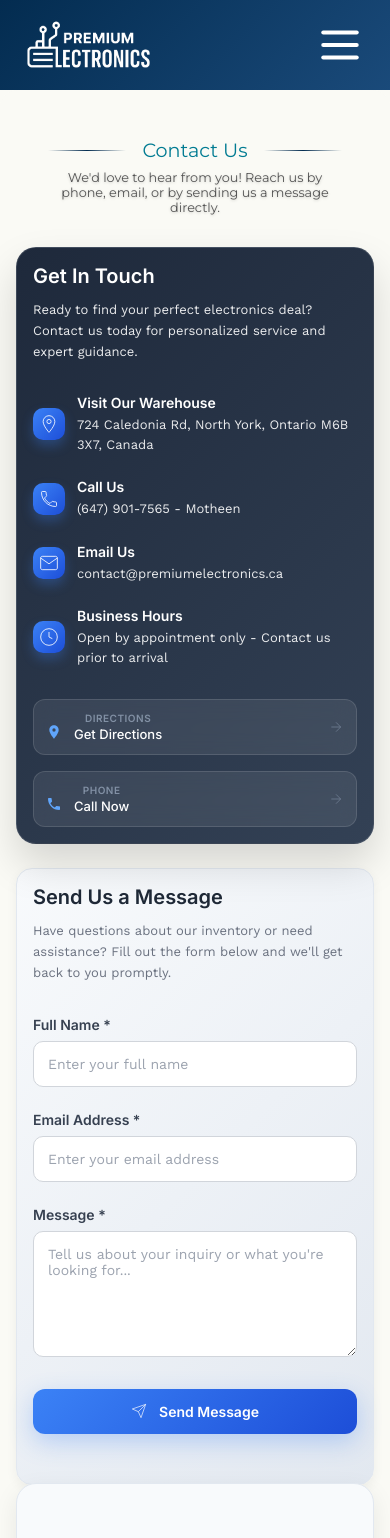
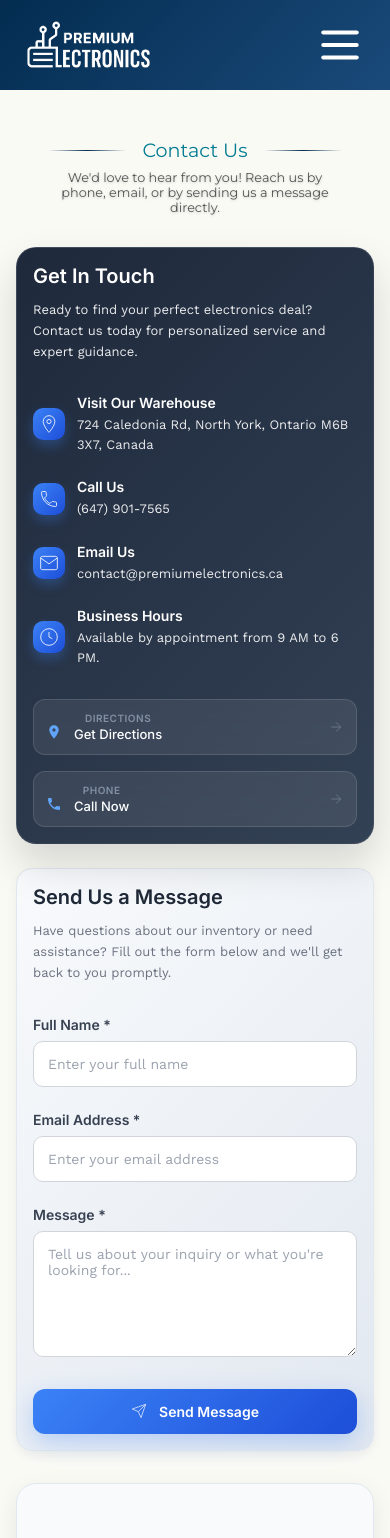
Before and after one commit to motheen-b/prem-elec-website, a Vue app: page /contact in a window 390 px wide. Shown: the top 1538 px of the page. Built offline with nearby package versions, Linux system fonts and the light colour scheme; grey boxes are pictures that could not be loaded.

Commit message:
Update contact info and adjust layout styles
Removed personal name from phone number and clarified business hours text. Adjusted CSS for contact section layout, removing unnecessary flex properties and aligning items to start for improved appearance.

```diff
--- a/src/views/ContactView.vue
+++ b/src/views/ContactView.vue
@@ -32,7 +32,7 @@
                              </div>
                              <div class="contact-text">
                                  <h4>Call Us</h4>
-                                 <p>(647) 901-7565 - Motheen</p>
+                                 <p>(647) 901-7565</p>
                              </div>
                          </div>
 
@@ -58,7 +58,7 @@
                              </div>
                              <div class="contact-text">
                                  <h4>Business Hours</h4>
-                                 <p>Open by appointment only - Contact us prior to arrival</p>
+                                 <p>Available by appointment from 9 AM to 6 PM.</p>
                              </div>
                          </div>
                      </div>
@@ -220,7 +220,7 @@ function sendEmail() {
     display: grid;
     grid-template-columns: 1fr 1fr;
     gap: 3rem;
-    align-items: stretch;
+    align-items: start;
 }
 
 .contact-bottom {
@@ -403,9 +403,6 @@ function sendEmail() {
     border: 1px solid #e2e8f0;
     box-shadow: 0 4px 12px rgba(0, 0, 0, 0.05);
     margin-top: 0;
-    display: flex;
-    flex-direction: column;
-    height: 100%;
 }
 
 .form-container h2 {
@@ -428,7 +425,6 @@ function sendEmail() {
     display: flex;
     flex-direction: column;
     gap: 1.5rem;
-    flex: 1;
 }
 
 .form-group {
```
